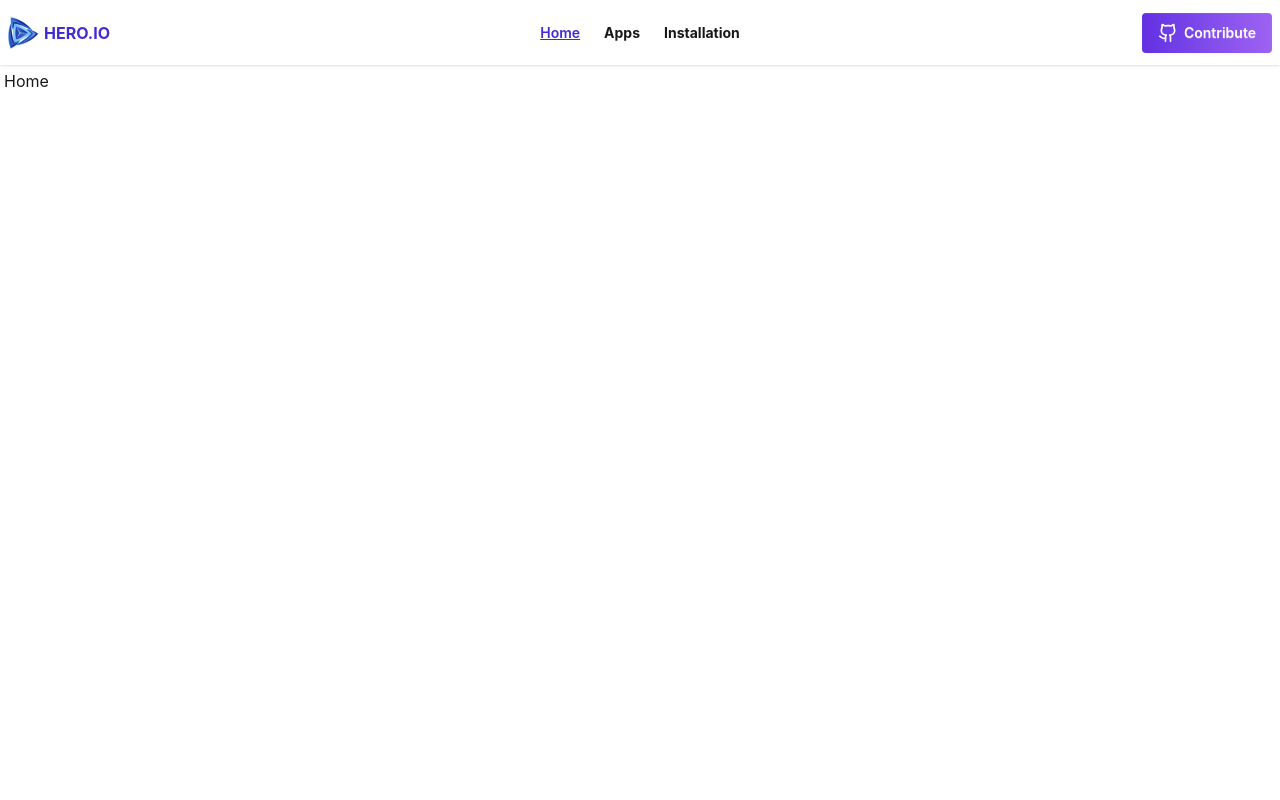
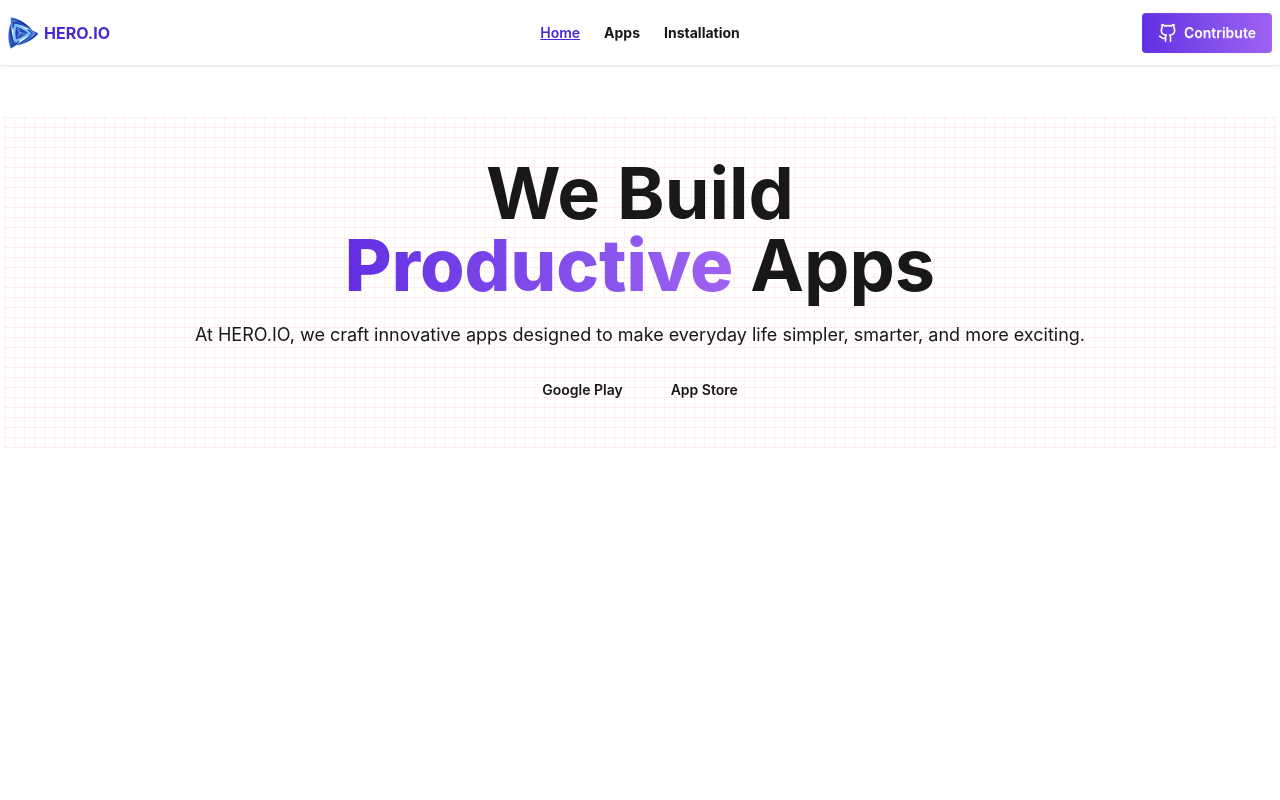
Before and after one commit to subratasarker952/restarta3, a React (Vite) app: page / in a window 1280 px wide. Shown: the top 800 px of the page. Built offline with nearby package versions, Linux system fonts and the light colour scheme.

Commit message:
add banner section

```diff
--- a/src/pages/Apps.jsx
+++ b/src/pages/Apps.jsx
@@ -2,7 +2,7 @@ import React from 'react';
 
 const Apps = () => {
     return (
-        <div>
+        <div className='max-w-360 mx-auto'>
             apps
         </div>
     );
--- a/src/pages/Home.jsx
+++ b/src/pages/Home.jsx
@@ -2,8 +2,29 @@ import React from 'react';
 
 const Home = () => {
     return (
-        <div>
-            Home
+        <div className='max-w-360 mx-auto'>
+            <section className="text-center my-12 p-10
+bg-[linear-gradient(to_right,#FF000010_1px,transparent_1px),linear-gradient(to_bottom,#FF000010_1px,transparent_1px)]
+bg-size-[10px_10px]">
+
+                <h1 className="text-7xl font-bold">
+                    We Build <br />
+                    <span className="bg-linear-to-r from-[#632EE3] to-[#9F62F2] bg-clip-text text-transparent font-extrabold">
+                        Productive
+                    </span> Apps
+                </h1>
+
+                <p className="max-w-4xl mx-auto text-lg mt-5">
+                    At HERO.IO, we craft innovative apps designed to make everyday life simpler,
+                    smarter, and more exciting.
+                </p>
+
+                <div className="flex gap-4 justify-center mt-5">
+                    <button className="btn btn-outline border-none">Google Play</button>
+                    <button className="btn btn-outline border-none">App Store</button>
+                </div>
+
+            </section>
         </div>
     );
 };
--- a/src/pages/Installation.jsx
+++ b/src/pages/Installation.jsx
@@ -2,7 +2,8 @@ import React from 'react';
 
 const Installation = () => {
     return (
-        <div>
+        <div className='max-w-360 mx-auto'>
+
             Installation
         </div>
     );
```
